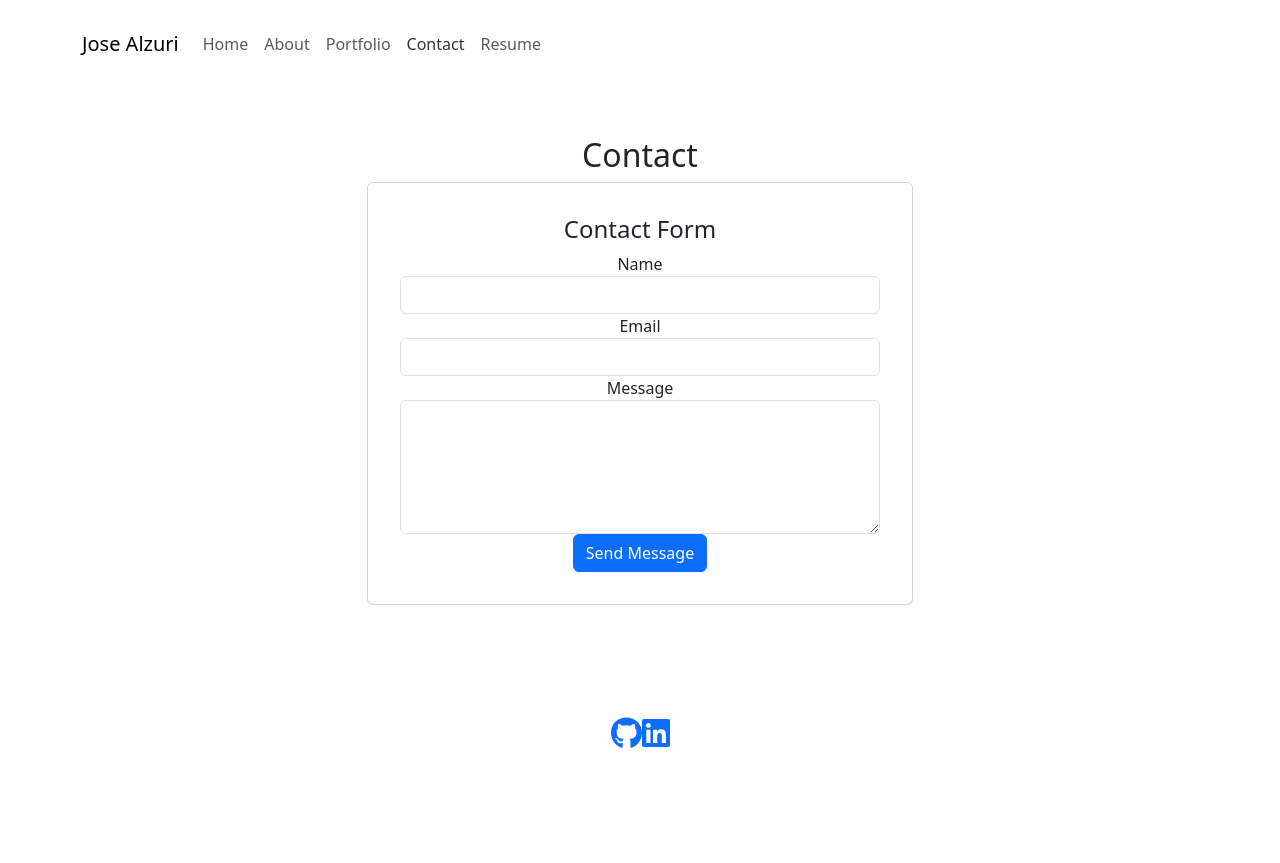
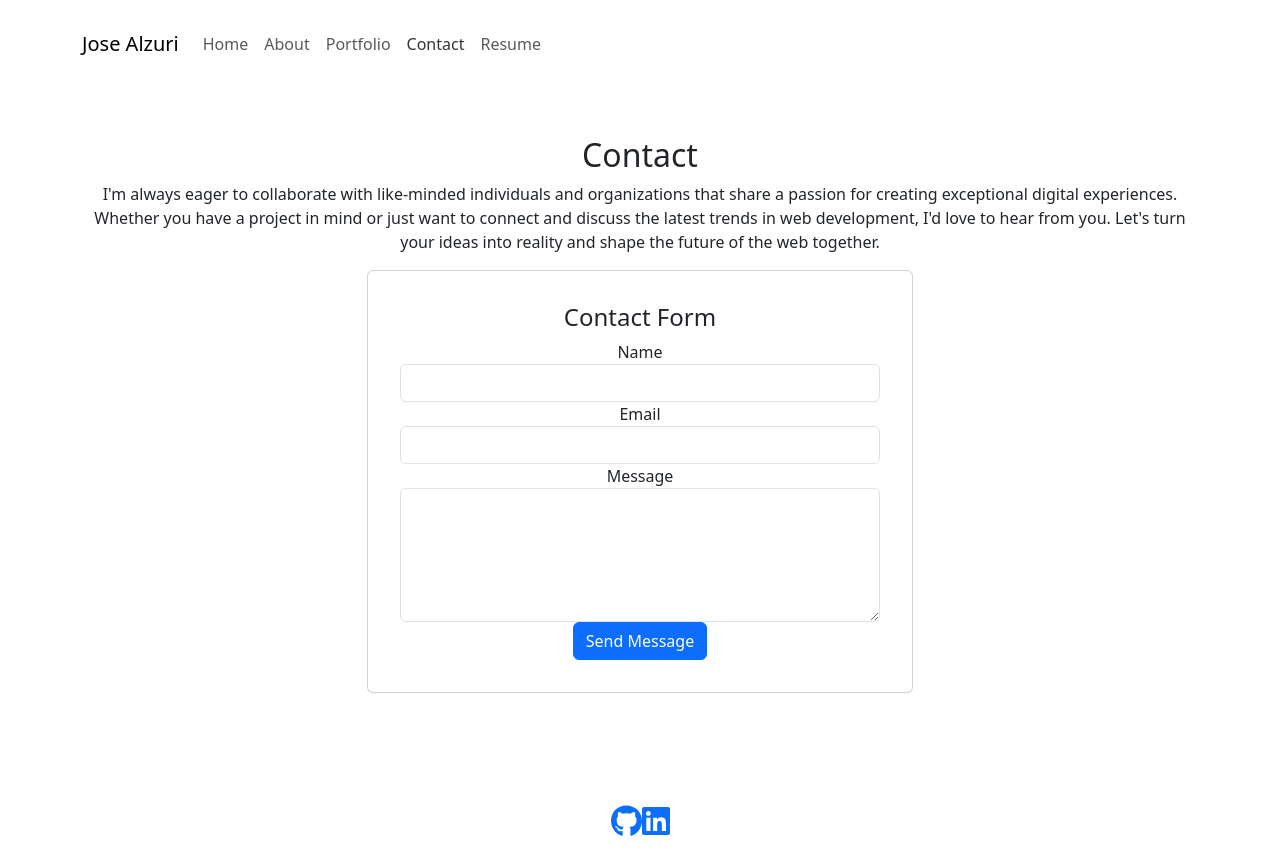
Before and after one commit to Jalzu1007/josealzuri-react-portfolio, a React (Create React App) app: page / in a window 1280 px wide. Both pictures are taken after a click on the link "Contact". Before the commit the page ends 800 px from the top, so only its background shows below. Built offline with nearby package versions, Linux system fonts and the light colour scheme.

Commit message:
Added paragraph in contact file for the portfolio

```diff
--- a/src/components/Contact.js
+++ b/src/components/Contact.js
@@ -5,6 +5,9 @@ const Contact = () => {
     <section id="contact" className="py-5 text-center d-flex justify-content-center align-items-center">
     <div className="container section-content">
         <h2 className="text-center">Contact</h2>
+        <p>
+        I'm always eager to collaborate with like-minded individuals and organizations that share a passion for creating exceptional digital experiences. Whether you have a project in mind or just want to connect and discuss the latest trends in web development, I'd love to hear from you. Let's turn your ideas into reality and shape the future of the web together.
+        </p>
         <div className="row">
           <div className="col-md-6 mx-auto">
             <div className="card p-3">
```
